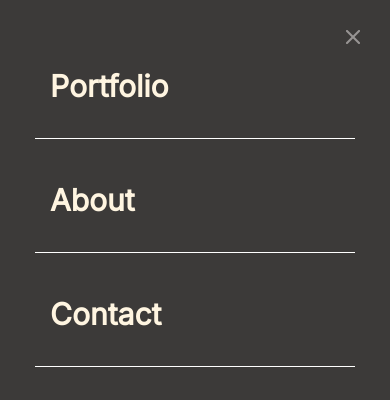
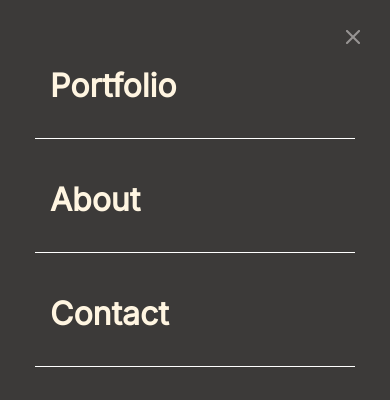
Before and after one commit to JakariaJishan/portfolio-microverse, a website: page index.html in a window 390 px wide. Both pictures are taken after a click on the item 344 px from the left and 46 px from the top of the page. Shown: the top 400 px of the page. Drawn offline with Linux system fonts and the light colour scheme.

Commit message:
update-css-text-decoration

```diff
--- a/style.css
+++ b/style.css
@@ -118,9 +118,14 @@ header ul li:hover {
   float: right;
 }
 
+
+.mobile-item a {
+  text-decoration:none;
+}
+
 .mobile-item a {
   display: block;
-  font-size: 30px;
+  font-size: 32px;
   line-height: 44px;
   color: #fff5e1;
   margin-top: 24px;
```
